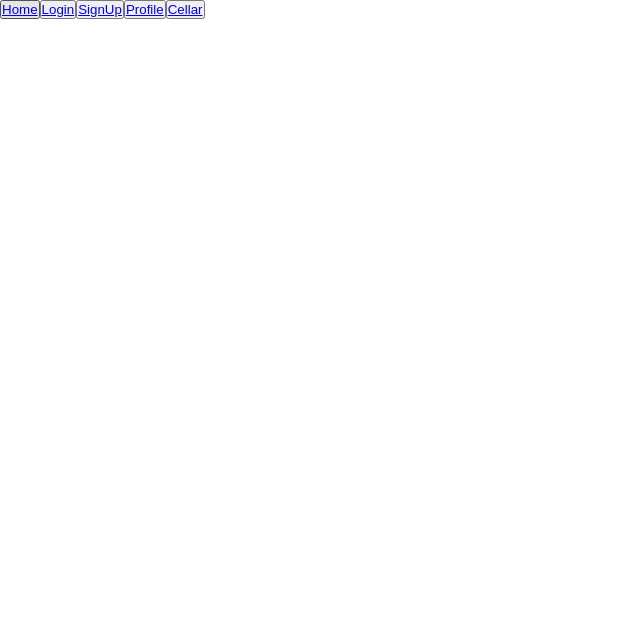
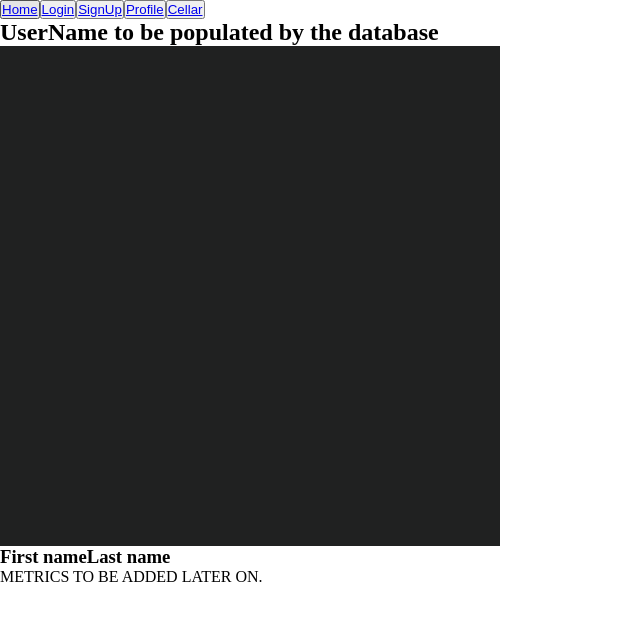
Before and after one commit to nathanrusselldev/cellar3d, a React (Create React App) app in the folder client/: page /profile in a window 1280 px wide. Shown: the top 620 px of the page, without its empty margins (0-640 px from the left). Built offline with nearby package versions, Linux system fonts and the light colour scheme.

Commit message:
Added the skeleton for the profile information page and created a skeleton file for the metrics page

```diff
--- /dev/null
+++ b/client/src/components/profile/profileInformation.jsx
@@ -0,0 +1,19 @@
+const tempStyle = {
+    width:`500px`,
+    height:`500px`,
+    backgroundColor:`#202121`,
+}
+
+function ProfileInformation() {
+    return (
+        <article className="profileInformation">
+            <h2>UserName to be populated by the database</h2>
+                <figure style={tempStyle}></figure>
+                <h3>
+                    <span id="profileFirstN">First name</span><span id="profileLastN">Last name</span>
+                </h3>
+        </article>
+    );
+}
+
+export default ProfileInformation;
--- a/client/src/components/profile/profilePage.jsx
+++ b/client/src/components/profile/profilePage.jsx
@@ -1,9 +1,17 @@
+// users profile information will be added from the database
+// users profile information will be displayed on the left side of the screen.
+// users profile metrics will be displayed on the right side of the screen.
+// user will have two buttons; one to view previous entries / logs, and one to view / manage the cellar
 
+import ProfileInformation from "./profileInformation";
 
 function ProfilePage() {
     return (
         <section className="profilePage">
-            <figure></figure>
+            <ProfileInformation />
+            <article id="userMetrics">
+                <p>METRICS TO BE ADDED LATER ON.</p>
+            </article>
         </section>
     );
 }
```
